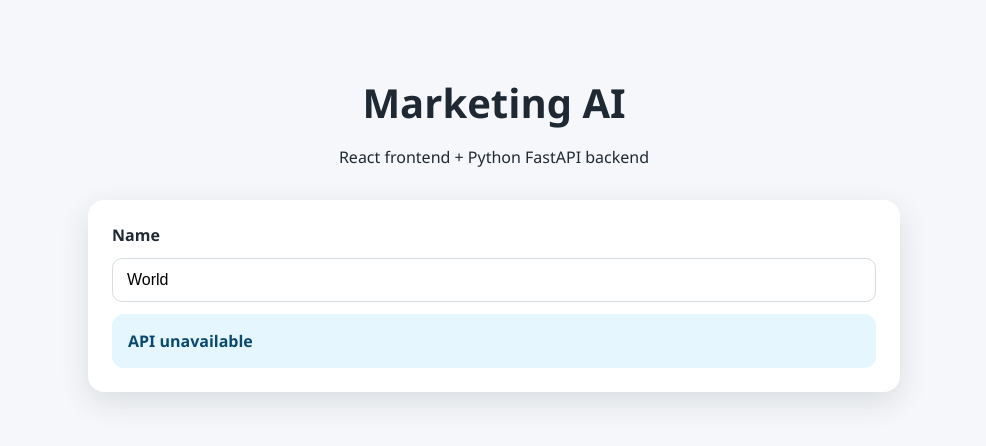
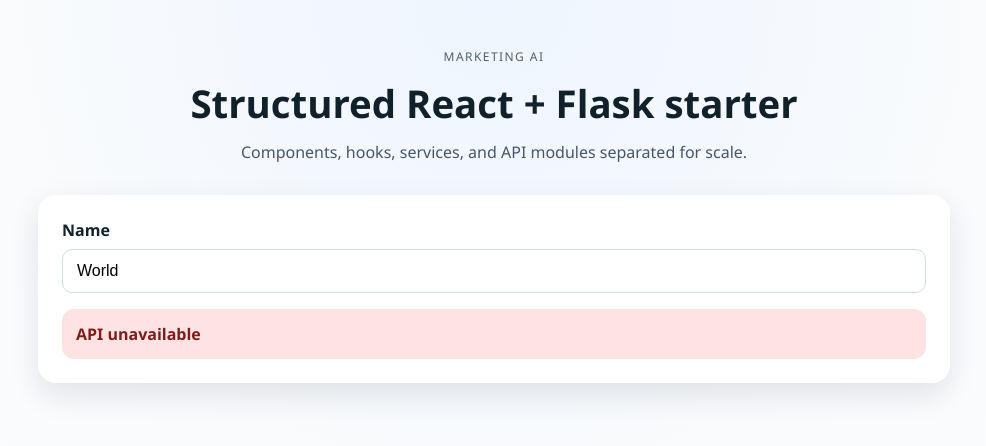
Before and after one commit to MinzLong/Marketing_AI_MCP, a React (Vite) app in the folder frontend/: page / in a window 1280 px wide. Shown: the top 446 px of the page, without its empty margins (146-1132 px from the left). Built offline with nearby package versions, Linux system fonts and the light colour scheme; no server answers.

Commit message:
Update code base

```diff
--- a/frontend/src/App.jsx
+++ /dev/null
@@ -1,51 +0,0 @@
-import { useEffect, useState } from "react";
-
-export default function App() {
-  const [message, setMessage] = useState("Loading...");
-  const [name, setName] = useState("World");
-
-  useEffect(() => {
-    const controller = new AbortController();
-
-    async function load() {
-      try {
-        const response = await fetch(`/api/hello?name=${encodeURIComponent(name)}`, {
-          signal: controller.signal
-        });
-        if (!response.ok) {
-          throw new Error("Failed to load message");
-        }
-        const data = await response.json();
-        setMessage(data.message);
-      } catch (error) {
-        if (error.name !== "AbortError") {
-          setMessage("API unavailable");
-        }
-      }
-    }
-
-    load();
-
-    return () => controller.abort();
-  }, [name]);
-
-  return (
-    <div className="app">
-      <header className="hero">
-        <h1>Marketing AI</h1>
-        <p>React frontend + Python FastAPI backend</p>
-      </header>
-
-      <section className="card">
-        <label htmlFor="name">Name</label>
-        <input
-          id="name"
-          value={name}
-          onChange={(event) => setName(event.target.value)}
-          placeholder="Type your name"
-        />
-        <div className="message">{message}</div>
-      </section>
-    </div>
-  );
-}
--- /dev/null
+++ b/frontend/src/app/App.jsx
@@ -0,0 +1,10 @@
+import AppLayout from "./AppLayout.jsx";
+import HomePage from "../pages/HomePage.jsx";
+
+export default function App() {
+  return (
+    <AppLayout>
+      <HomePage />
+    </AppLayout>
+  );
+}
--- /dev/null
+++ b/frontend/src/app/AppLayout.jsx
@@ -0,0 +1,14 @@
+export default function AppLayout({ children }) {
+  return (
+    <div className="app-shell">
+      <header className="hero">
+        <p className="eyebrow">Marketing AI</p>
+        <h1>Structured React + Flask starter</h1>
+        <p className="subtitle">
+          Components, hooks, services, and API modules separated for scale.
+        </p>
+      </header>
+      <main className="content">{children}</main>
+    </div>
+  );
+}
--- /dev/null
+++ b/frontend/src/components/common/Card.jsx
@@ -0,0 +1,3 @@
+export default function Card({ children }) {
+  return <section className="card">{children}</section>;
+}
--- /dev/null
+++ b/frontend/src/components/forms/TextInput.jsx
@@ -0,0 +1,12 @@
+export default function TextInput({ label, value, onChange, placeholder }) {
+  return (
+    <label className="input">
+      <span>{label}</span>
+      <input
+        value={value}
+        onChange={(event) => onChange(event.target.value)}
+        placeholder={placeholder}
+      />
+    </label>
+  );
+}
--- /dev/null
+++ b/frontend/src/hooks/useHello.js
@@ -0,0 +1,33 @@
+import { useEffect, useState } from "react";
+
+import { getHello } from "../services/marketingApi.js";
+
+export default function useHello() {
+  const [name, setName] = useState("World");
+  const [message, setMessage] = useState("Loading...");
+  const [status, setStatus] = useState("loading");
+
+  useEffect(() => {
+    const controller = new AbortController();
+
+    async function load() {
+      setStatus("loading");
+      try {
+        const data = await getHello(name, controller.signal);
+        setMessage(data.message);
+        setStatus("success");
+      } catch (error) {
+        if (error.name !== "AbortError") {
+          setMessage("API unavailable");
+          setStatus("error");
+        }
+      }
+    }
+
+    load();
+
+    return () => controller.abort();
+  }, [name]);
+
+  return { name, setName, message, status };
+}
--- a/frontend/src/index.css
+++ /dev/null
@@ -1,58 +0,0 @@
-:root {
-  font-family: "Segoe UI", "Helvetica Neue", Arial, sans-serif;
-  color: #1f2933;
-  background-color: #f5f7fa;
-}
-
-* {
-  box-sizing: border-box;
-}
-
-body {
-  margin: 0;
-  min-height: 100vh;
-}
-
-.app {
-  max-width: 860px;
-  margin: 0 auto;
-  padding: 48px 24px 64px;
-}
-
-.hero {
-  text-align: center;
-  margin-bottom: 32px;
-}
-
-.hero h1 {
-  font-size: 2.5rem;
-  margin-bottom: 8px;
-}
-
-.card {
-  background: #ffffff;
-  border-radius: 16px;
-  padding: 24px;
-  box-shadow: 0 10px 30px rgba(31, 41, 51, 0.12);
-  display: grid;
-  gap: 12px;
-}
-
-label {
-  font-weight: 600;
-}
-
-input {
-  padding: 12px 14px;
-  border-radius: 10px;
-  border: 1px solid #d5dce3;
-  font-size: 1rem;
-}
-
-.message {
-  padding: 16px;
-  background: #e5f6ff;
-  border-radius: 12px;
-  color: #0b4a6f;
-  font-weight: 600;
-}
--- a/frontend/src/main.jsx
+++ b/frontend/src/main.jsx
@@ -1,7 +1,8 @@
+import App from "./app/App.jsx";
+import "./styles/global.css";
+
 import React from "react";
 import ReactDOM from "react-dom/client";
-import App from "./App.jsx";
-import "./index.css";
 
 ReactDOM.createRoot(document.getElementById("root")).render(
   <React.StrictMode>
--- /dev/null
+++ b/frontend/src/pages/HomePage.jsx
@@ -0,0 +1,21 @@
+import Card from "../components/common/Card.jsx";
+import TextInput from "../components/forms/TextInput.jsx";
+import useHello from "../hooks/useHello.js";
+
+export default function HomePage() {
+  const { name, setName, message, status } = useHello();
+
+  return (
+    <Card>
+      <div className="field">
+        <TextInput
+          label="Name"
+          value={name}
+          onChange={setName}
+          placeholder="Type your name"
+        />
+      </div>
+      <div className={`message ${status}`}>{message}</div>
+    </Card>
+  );
+}
--- /dev/null
+++ b/frontend/src/services/apiClient.js
@@ -0,0 +1,15 @@
+export async function apiGet(path, signal) {
+  const response = await fetch(path, {
+    method: "GET",
+    headers: {
+      "Content-Type": "application/json"
+    },
+    signal
+  });
+
+  if (!response.ok) {
+    throw new Error("Request failed");
+  }
+
+  return response.json();
+}
--- /dev/null
+++ b/frontend/src/services/marketingApi.js
@@ -0,0 +1,6 @@
+import { apiGet } from "./apiClient.js";
+
+export function getHello(name, signal) {
+  const query = new URLSearchParams({ name });
+  return apiGet(`/api/hello?${query.toString()}`, signal);
+}
--- /dev/null
+++ b/frontend/src/styles/global.css
@@ -0,0 +1,90 @@
+:root {
+  color: #10212b;
+  background: radial-gradient(circle at top, #eff6ff, #f8fafc 45%, #ffffff 100%);
+  font-family: "Segoe UI", "Helvetica Neue", Arial, sans-serif;
+}
+
+* {
+  box-sizing: border-box;
+}
+
+body {
+  margin: 0;
+  min-height: 100vh;
+}
+
+.app-shell {
+  max-width: 960px;
+  margin: 0 auto;
+  padding: 48px 24px 64px;
+}
+
+.hero {
+  text-align: center;
+  margin-bottom: 32px;
+}
+
+.eyebrow {
+  letter-spacing: 0.12em;
+  text-transform: uppercase;
+  font-size: 0.75rem;
+  color: #51606b;
+  margin: 0 0 12px;
+}
+
+.hero h1 {
+  font-size: 2.4rem;
+  margin: 0 0 12px;
+}
+
+.subtitle {
+  color: #475569;
+  max-width: 640px;
+  margin: 0 auto;
+}
+
+.content {
+  display: grid;
+  gap: 20px;
+}
+
+.card {
+  background: #ffffff;
+  border-radius: 18px;
+  padding: 24px;
+  box-shadow: 0 12px 30px rgba(15, 23, 42, 0.1);
+  display: grid;
+  gap: 16px;
+}
+
+.input {
+  display: grid;
+  gap: 8px;
+  font-weight: 600;
+}
+
+.input input {
+  padding: 12px 14px;
+  border-radius: 10px;
+  border: 1px solid #d4dde5;
+  font-size: 1rem;
+}
+
+.message {
+  padding: 14px;
+  border-radius: 12px;
+  font-weight: 600;
+  background: #e2f2ff;
+  color: #0b4a6f;
+}
+
+.message.error {
+  background: #ffe2e2;
+  color: #7f1d1d;
+}
+
+@media (max-width: 640px) {
+  .hero h1 {
+    font-size: 2rem;
+  }
+}
```
Also changed, not shown: 2 other files (tests, documents, lock files or other folders).
